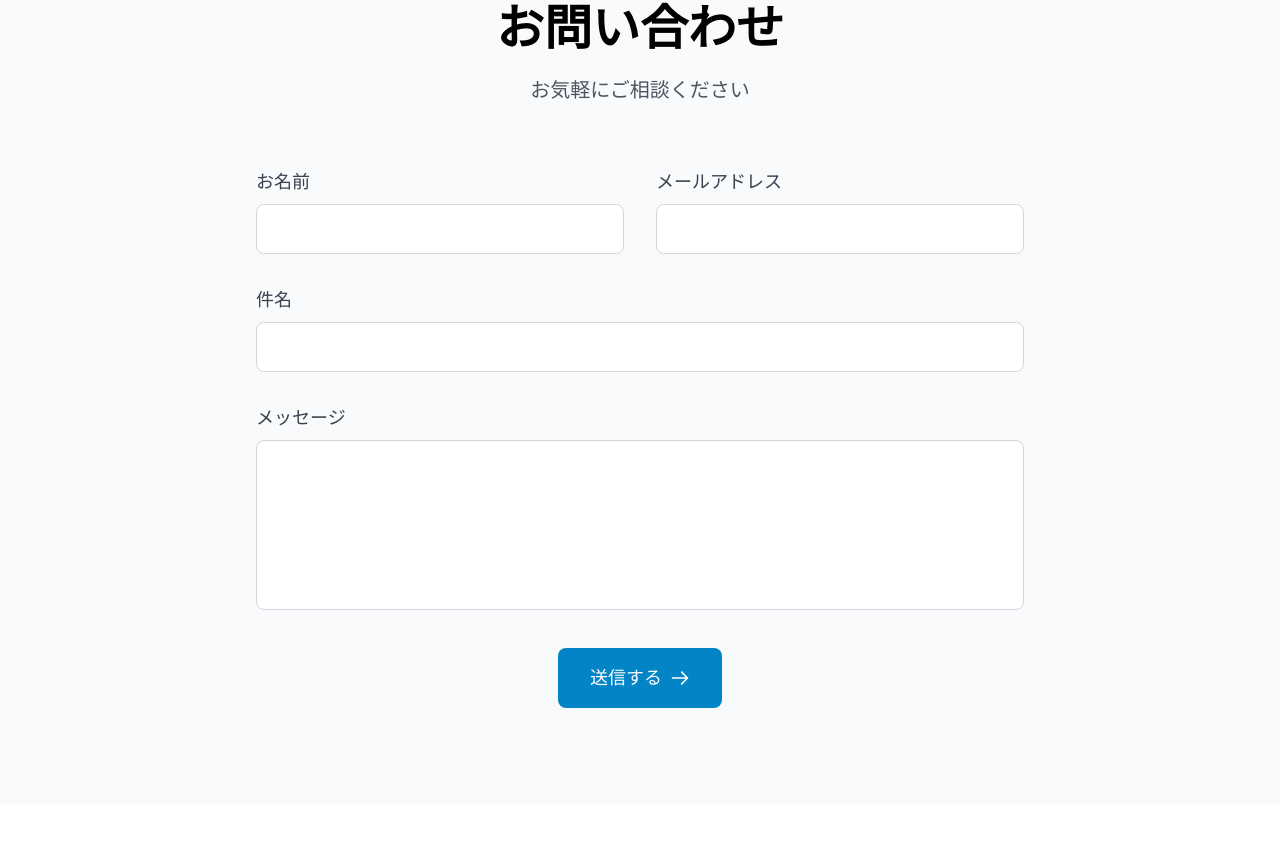
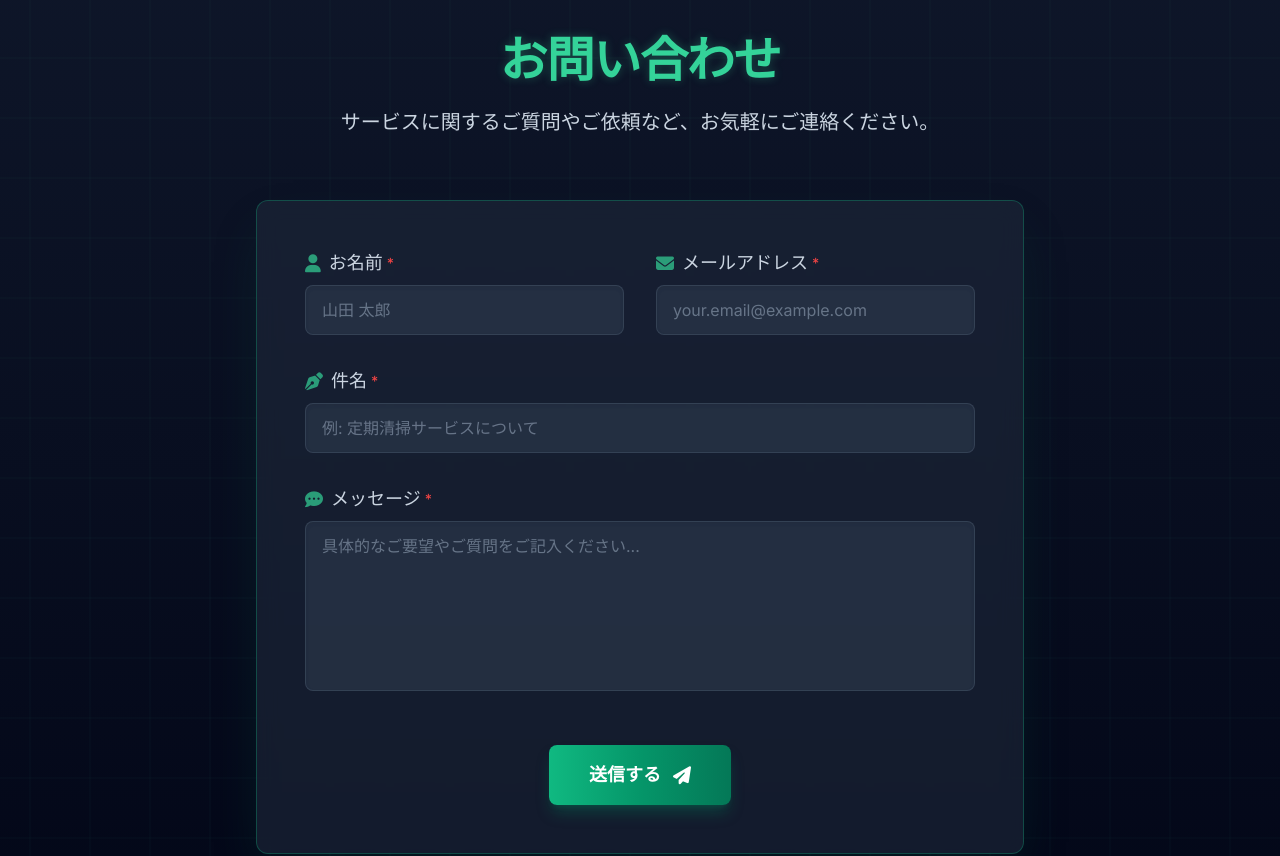
Before and after one commit to fura-1993/clean, a Next.js app: page / in a window 1280 px wide. Shown: the part 2639-3495 px from the top of the page. Built offline with nearby package versions, Linux system fonts and the light colour scheme.

Commit message:
Redesign contact form with futuristic high-end theme

```diff
--- a/src/components/Contact/Contact.tsx
+++ b/src/components/Contact/Contact.tsx
@@ -1,106 +1,157 @@
 import React from 'react'
 import { motion } from 'framer-motion'
 
+// Define variants for staggering children
+const containerVariants = {
+  hidden: { opacity: 0 },
+  visible: {
+    opacity: 1,
+    transition: {
+      staggerChildren: 0.1,
+      delayChildren: 0.2,
+    },
+  },
+};
+
+const itemVariants = {
+  hidden: { opacity: 0, y: 20 },
+  visible: {
+    opacity: 1,
+    y: 0,
+    transition: { duration: 0.5 }
+  },
+};
+
 export default function Contact() {
   return (
-    <section id="contact" className="section bg-gray-50">
-      <div className="container">
+    <section
+      id="contact"
+      className="relative overflow-hidden py-20 md:py-32 bg-gradient-to-b from-slate-900 to-slate-950 text-white/90"
+    >
+      {/* Subtle Background Grid */}
+      <div className="absolute inset-0 pointer-events-none">
+        <svg width="100%" height="100%" xmlns='http://www.w3.org/2000/svg'>
+          <defs>
+            <pattern id='contactGrid' patternUnits='userSpaceOnUse' width='60' height='60' patternTransform='scale(1) rotate(0)'>
+              <rect x='0' y='0' width='100%' height='100%' fill='hsla(0, 0%, 100%, 0)'/>
+              <path d='M30-1.5 V61.5 M-1.5 30 H61.5' stroke='hsla(158, 82%, 57%, 0.03)' strokeWidth='1'/>
+            </pattern>
+          </defs>
+          <rect width='100%' height='100%' fill='url(#contactGrid)' style={{ animation: 'bgGridMove 30s linear infinite'}} />
+        </svg>
+         <style jsx global>{`
+          @keyframes bgGridMove {
+            0% { background-position: 0% 0%; }
+            100% { background-position: -120px 120px; }
+          }
+          rect[fill='url(#contactGrid)'] {
+            animation: bgGridMove 30s linear infinite;
+          }
+        `}</style>
+      </div>
+       {/* Top Edge Glow */}
+       <div className="absolute top-0 left-0 w-full h-[2px] bg-gradient-to-r from-transparent via-emerald-500/50 to-transparent shadow-[0_0_15px_theme(colors.emerald.500)]"></div>
+
+
+      <div className="container relative z-10">
         <motion.div
-          className="section-header text-center mb-16"
-          initial={{ opacity: 0, y: 20 }}
-          whileInView={{ opacity: 1, y: 0 }}
+          className="text-center mb-16"
+          variants={itemVariants}
+          initial="hidden"
+          whileInView="visible"
           viewport={{ once: true }}
-          transition={{ duration: 0.8 }}
         >
-          <h2 className="text-4xl md:text-5xl font-bold mb-6">お問い合わせ</h2>
-          <p className="text-xl text-gray-600">お気軽にご相談ください</p>
+          <h2 className="text-4xl md:text-5xl font-bold mb-6 text-emerald-400 tracking-tight" style={{ textShadow: '0 0 10px rgba(52, 211, 153, 0.3)' }}>
+            お問い合わせ
+          </h2>
+          <p className="text-xl text-slate-300">サービスに関するご質問やご依頼など、お気軽にご連絡ください。</p>
         </motion.div>
 
-        <div className="max-w-3xl mx-auto">
-          <motion.form
-            className="space-y-8"
-            initial={{ opacity: 0, y: 20 }}
-            whileInView={{ opacity: 1, y: 0 }}
-            viewport={{ once: true }}
-            transition={{ duration: 0.8, delay: 0.2 }}
-          >
+        {/* Form Area with Border and Background */}
+        <motion.div
+          className="max-w-3xl mx-auto p-8 md:p-12 bg-slate-800/60 backdrop-blur-md rounded-xl border border-emerald-500/30 shadow-2xl shadow-emerald-900/30"
+          variants={containerVariants}
+          initial="hidden"
+          whileInView="visible"
+          viewport={{ once: true }}
+        >
+          <form className="space-y-8">
             <div className="grid grid-cols-1 md:grid-cols-2 gap-8">
-              <div>
-                <label htmlFor="name" className="block text-lg font-medium text-gray-700 mb-2">
-                  お名前
+              <motion.div variants={itemVariants}>
+                <label htmlFor="name" className="flex items-center text-lg font-medium text-slate-300 mb-2">
+                   <i className="fas fa-user mr-2 text-emerald-400/70"></i>お名前 <span className="text-red-500 text-sm ml-1">*</span>
                 </label>
                 <input
                   type="text"
                   id="name"
                   name="name"
-                  className="w-full px-4 py-3 rounded-lg border border-gray-300 focus:ring-2 focus:ring-primary-500 focus:border-primary-500 transition-colors"
+                  placeholder="山田 太郎"
+                  className="w-full px-4 py-3 rounded-lg bg-slate-700/50 border border-slate-600/50 text-white placeholder-slate-400/60 focus:outline-none focus:ring-2 focus:ring-emerald-500/70 focus:border-emerald-400 focus:bg-slate-700/70 transition-all duration-300 shadow-inner"
                   required
                 />
-              </div>
-              <div>
-                <label htmlFor="email" className="block text-lg font-medium text-gray-700 mb-2">
-                  メールアドレス
+              </motion.div>
+              <motion.div variants={itemVariants}>
+                <label htmlFor="email" className="flex items-center text-lg font-medium text-slate-300 mb-2">
+                   <i className="fas fa-envelope mr-2 text-emerald-400/70"></i>メールアドレス <span className="text-red-500 text-sm ml-1">*</span>
                 </label>
                 <input
                   type="email"
                   id="email"
                   name="email"
-                  className="w-full px-4 py-3 rounded-lg border border-gray-300 focus:ring-2 focus:ring-primary-500 focus:border-primary-500 transition-colors"
+                  placeholder="your.email@example.com"
+                  className="w-full px-4 py-3 rounded-lg bg-slate-700/50 border border-slate-600/50 text-white placeholder-slate-400/60 focus:outline-none focus:ring-2 focus:ring-emerald-500/70 focus:border-emerald-400 focus:bg-slate-700/70 transition-all duration-300 shadow-inner"
                   required
                 />
-              </div>
+              </motion.div>
             </div>
 
-            <div>
-              <label htmlFor="subject" className="block text-lg font-medium text-gray-700 mb-2">
-                件名
+            <motion.div variants={itemVariants}>
+              <label htmlFor="subject" className="flex items-center text-lg font-medium text-slate-300 mb-2">
+                 <i className="fas fa-pen-nib mr-2 text-emerald-400/70"></i>件名 <span className="text-red-500 text-sm ml-1">*</span>
               </label>
               <input
                 type="text"
                 id="subject"
                 name="subject"
-                className="w-full px-4 py-3 rounded-lg border border-gray-300 focus:ring-2 focus:ring-primary-500 focus:border-primary-500 transition-colors"
+                placeholder="例: 定期清掃サービスについて"
+                className="w-full px-4 py-3 rounded-lg bg-slate-700/50 border border-slate-600/50 text-white placeholder-slate-400/60 focus:outline-none focus:ring-2 focus:ring-emerald-500/70 focus:border-emerald-400 focus:bg-slate-700/70 transition-all duration-300 shadow-inner"
                 required
               />
-            </div>
+            </motion.div>
 
-            <div>
-              <label htmlFor="message" className="block text-lg font-medium text-gray-700 mb-2">
-                メッセージ
+            <motion.div variants={itemVariants}>
+              <label htmlFor="message" className="flex items-center text-lg font-medium text-slate-300 mb-2">
+                 <i className="fas fa-comment-dots mr-2 text-emerald-400/70"></i>メッセージ <span className="text-red-500 text-sm ml-1">*</span>
               </label>
               <textarea
                 id="message"
                 name="message"
                 rows={6}
-                className="w-full px-4 py-3 rounded-lg border border-gray-300 focus:ring-2 focus:ring-primary-500 focus:border-primary-500 transition-colors resize-none"
+                placeholder="具体的なご要望やご質問をご記入ください..."
+                className="w-full px-4 py-3 rounded-lg bg-slate-700/50 border border-slate-600/50 text-white placeholder-slate-400/60 focus:outline-none focus:ring-2 focus:ring-emerald-500/70 focus:border-emerald-400 focus:bg-slate-700/70 transition-all duration-300 resize-none shadow-inner"
                 required
               ></textarea>
-            </div>
+            </motion.div>
 
-            <div className="text-center">
+            <motion.div className="text-center pt-4" variants={itemVariants}>
+              {/* Button styled like Hero */}
               <button
                 type="submit"
-                className="inline-flex items-center justify-center px-8 py-4 text-lg font-medium text-white bg-primary-600 rounded-lg hover:bg-primary-700 focus:outline-none focus:ring-2 focus:ring-offset-2 focus:ring-primary-500 transition-colors"
+                className="relative inline-flex items-center justify-center px-10 py-4 text-lg font-semibold text-white bg-gradient-to-r from-emerald-500 via-emerald-600 to-emerald-700 rounded-lg overflow-hidden group focus:outline-none focus:ring-4 focus:ring-emerald-500/50 shadow-lg shadow-emerald-700/40 hover:shadow-xl hover:shadow-emerald-600/60 transition-all duration-300 ease-in-out"
               >
-                送信する
-                <svg
-                  className="w-5 h-5 ml-2"
-                  fill="none"
-                  stroke="currentColor"
-                  viewBox="0 0 24 24"
-                  xmlns="http://www.w3.org/2000/svg"
-                >
-                  <path
-                    strokeLinecap="round"
-                    strokeLinejoin="round"
-                    strokeWidth="2"
-                    d="M14 5l7 7m0 0l-7 7m7-7H3"
-                  ></path>
-                </svg>
+                 {/* Background Shine Effect */}
+                 <span className="absolute inset-0 w-full h-full bg-gradient-to-r from-emerald-600/0 via-emerald-400/40 to-emerald-600/0 transform -translate-x-full group-hover:translate-x-full transition-transform duration-1000 ease-out opacity-50 group-hover:opacity-100"></span>
+                 {/* Button Text and Icon */}
+                 <span className="relative flex items-center">
+                    送信する
+                   <i className="fas fa-paper-plane ml-3 transform group-hover:translate-x-1 transition-transform duration-300"></i>
+                 </span>
+                 {/* Subtle pulse animation */}
+                 <span className="absolute inset-0 rounded-lg ring-2 ring-emerald-400/30 ring-offset-2 ring-offset-slate-900 opacity-0 group-hover:opacity-100 group-active:opacity-100 animate-pulse" style={{ animationDuration: '1.5s' }}></span>
               </button>
-            </div>
-          </motion.form>
-        </div>
+            </motion.div>
+          </form>
+        </motion.div>
       </div>
     </section>
   )
```
